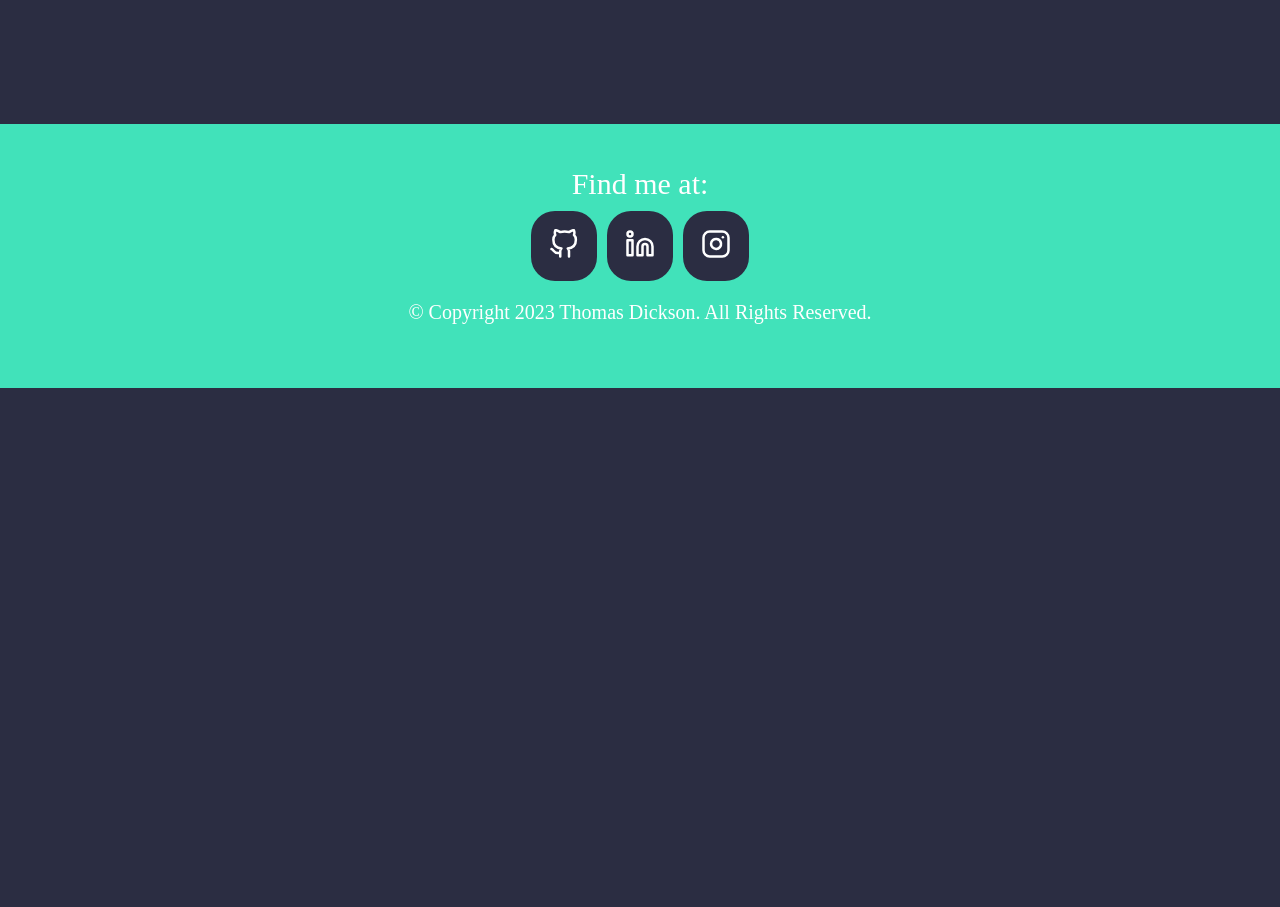
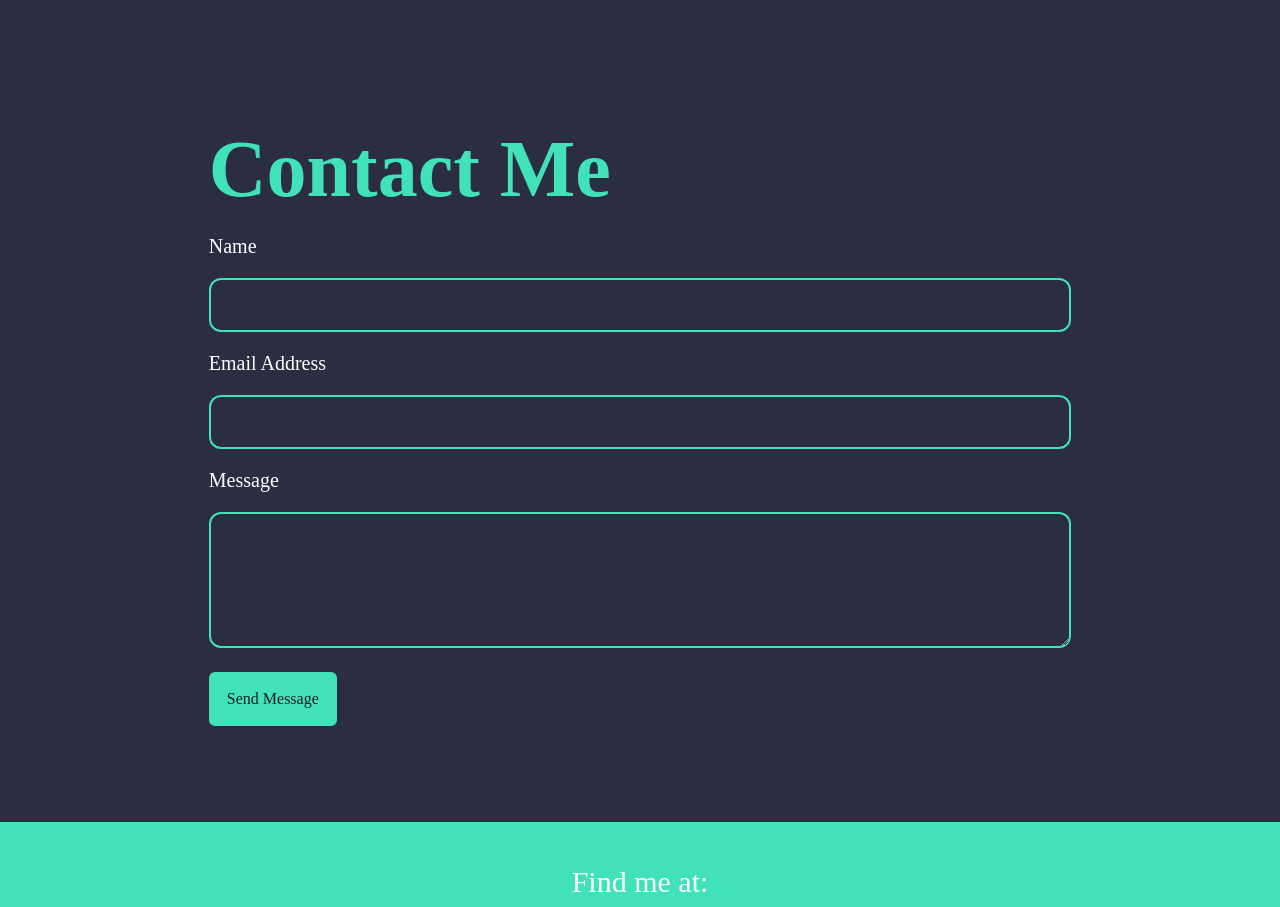
Before and after one commit to ThomasDickson/portfolio, a React (Create React App) app: page / in a window 1280 px wide. Shown: the part 2780-3687 px from the top of the page. Before the commit the page ends 3168 px from the top, so only its background shows below. Built offline with nearby package versions, Linux system fonts and the light colour scheme.

Commit message:
Contact Form

```diff
--- a/package.json
+++ b/package.json
@@ -7,6 +7,7 @@
     "@testing-library/jest-dom": "^5.16.5",
     "@testing-library/react": "^13.4.0",
     "@testing-library/user-event": "^13.5.0",
+    "emailjs-com": "^3.2.0",
     "react": "^18.2.0",
     "react-dom": "^18.2.0",
     "react-icons": "^4.7.1",
--- a/src/pages/contact/Contact.js
+++ b/src/pages/contact/Contact.js
@@ -1,14 +1,53 @@
-import React from 'react'
-import { findRenderedDOMComponentWithClass } from 'react-dom/test-utils'
+import React, { useRef } from 'react'
+import emailjs from 'emailjs-com'
+import styled from 'styled-components'
 
-import { Form } from './FormComponents'
+import { T1, T2, T3, T4 } from '../../components/Typography'
+import { Form, Input, Submit, TextArea } from './FormComponents'
+
+const Container = styled.div`
+  display: flex;
+  justify-content: center;
+  align-items: center;
+`
 
 function Contact() {
+  const form = useRef([]);
+
+  const sendEmail = (e) => {
+    e.preventDefault();
+    emailjs.sendForm(
+      process.env.REACT_APP_SERVICE_ID,
+      process.env.REACT_APP_TEMPLATE_ID,
+      form.current,
+      process.env.REACT_APP_USER_ID
+    ).then(
+      result => console.log(result.text),
+      error => console.log(error.text)
+    );
+
+    e.target.reset();
+  }
+
   return (
-    <div>
-      <Form>
+    <Container>
+      <Form ref={form} onSubmit={sendEmail}>
+        <T1>Contact Me</T1>
+        <label>
+          <T4>Name</T4>
+        </label>
+        <Input type="text" name="user_name"/>
+        <label>
+          <T4>Email Address</T4>
+        </label>
+        <Input type="email" name="user_email"/>
+        <label>
+          <T4>Message</T4>
+        </label>
+        <TextArea name="message"/>
+        <Submit type="submit" value="Send Message"/>
       </Form>
-    </div>
+    </Container>
   )
 }
 
--- a/src/pages/contact/FormComponents.js
+++ b/src/pages/contact/FormComponents.js
@@ -1,9 +1,66 @@
-import styled from "styled-components";
+import styled, {css} from "styled-components";
+import { OutlineButton } from "../../components/Buttons";
+
+const Field = css`
+    /* border */
+    font-family: 'Ubuntu';
+    border: 2px solid black;
+    border-radius: 12px;
+    border-color: #41e2ba;
+
+    /* misc */
+    color: white;
+    background-color: rgb(0, 0, 0, 0);
+    padding: 16px;
+    outline: 0;
+    font-size: 16px;
+`
 
 export const Form = styled.form`
-
+    display: flex;
+    flex-direction: column;
+    justify-content: center;
+    width: 70%;
 `
 
-export const Field = styled.input`
+export const Input = styled.input`
+    ${Field}
+`
 
+export const TextArea = styled.textarea`
+    ${Field}
+
+    resize: vertical;
+    height: 100px;
 `
+
+export const Submit = styled.input`
+    cursor: pointer;
+
+    /* Font Settings */
+    font-family: 'Ubuntu';
+    text-decoration: none;
+    font-size: 16px;
+    font-weight: 500;
+    color: #1e1e1e;
+
+    /* Background Settings */
+    background-color: #41e2ba;
+    padding: 16px;
+    width: fit-content;
+
+    /* Border Settings */
+    border: 2px solid black;
+    border-color: #41e2ba;
+    border-radius: 6px;
+
+    /* Positioning */
+    margin-top: 24px;
+
+    /* Hover Animation */
+    &:hover {
+        transition: all 0.4s ease-in-out;
+        background: #2b2d42;
+        color: #41e2ba;
+    }
+`
--- a/src/pages/projects/Projects.js
+++ b/src/pages/projects/Projects.js
@@ -21,7 +21,7 @@ function Projects() {
   return (
     <Container>
       <T1 style={{alignSelf: "center"}}>Projects</T1>
-      <T4>Below is a collection of my favourite personal projects that I've been developed during my time as a programmer.</T4>
+      <T4>Below is a collection of my favourite personal projects that I've developed during my time as a programmer.</T4>
       <Cards>
         {data.map(post => {
           return (
```
Also changed, not shown: 2 other files (tests, documents, lock files or other folders).
